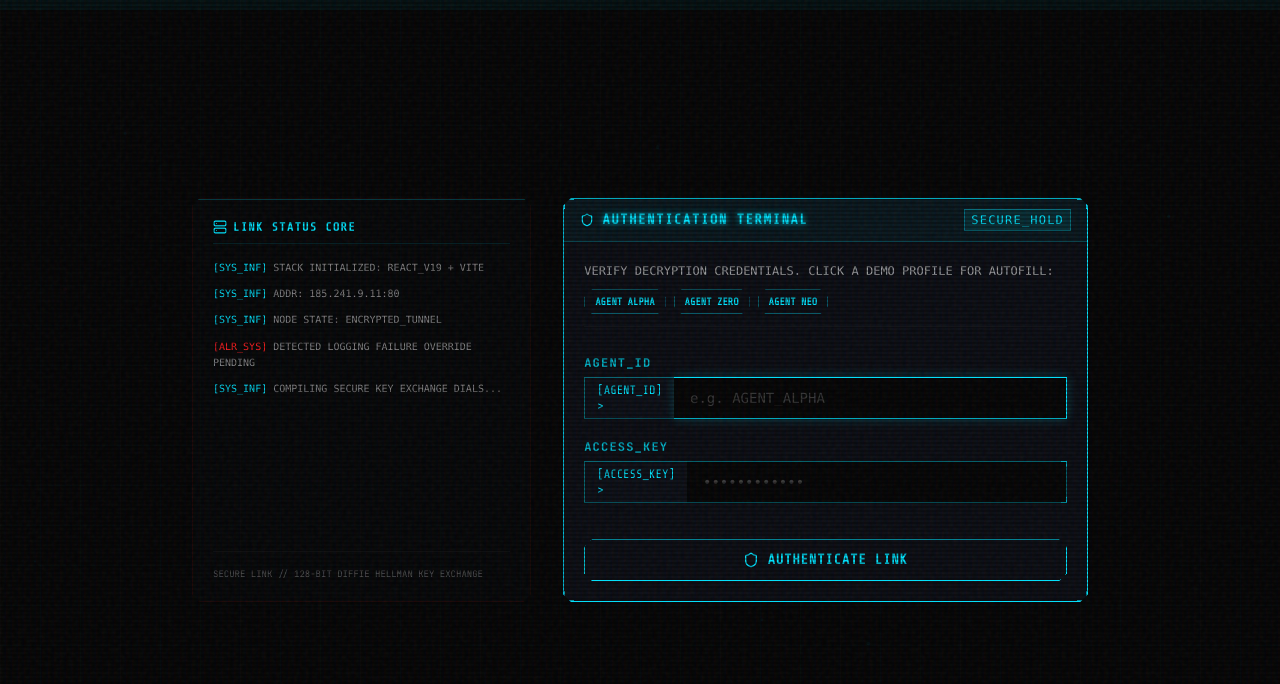
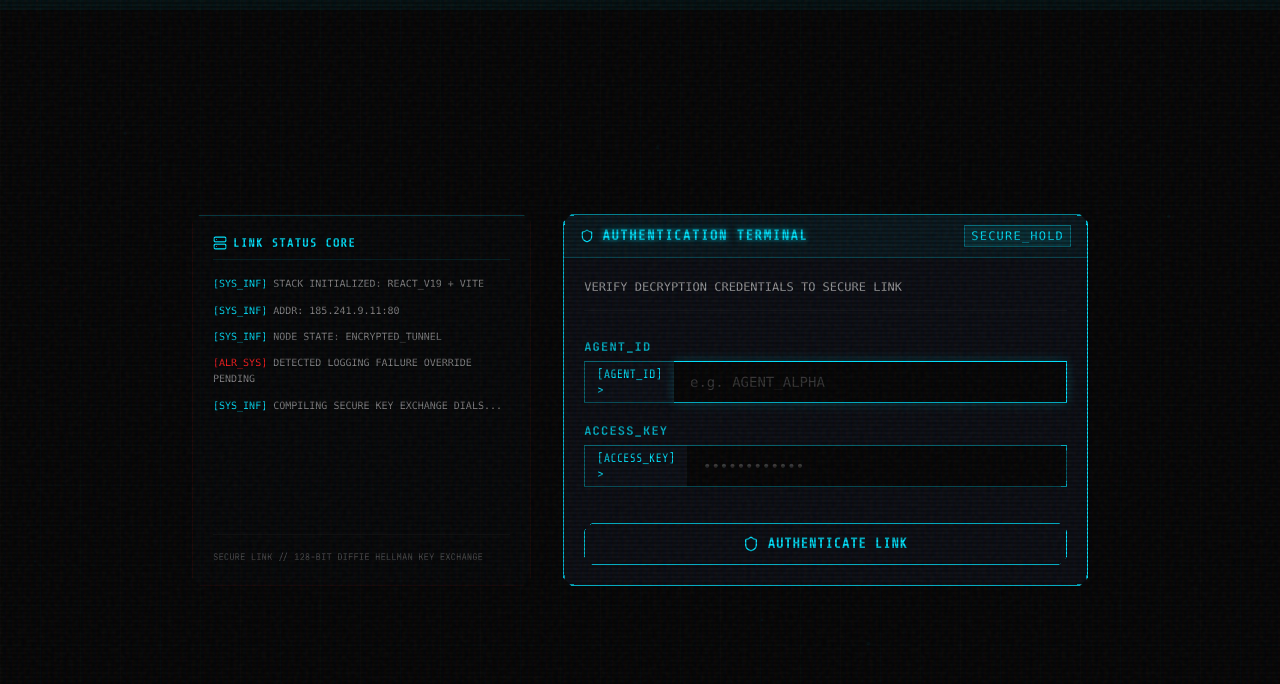
Before and after one commit to ayush21-r/cyberhunt-2, a React (Vite) app: page /login in a window 1280 px wide. Shown: the top 684 px of the page. Built offline with nearby package versions, Linux system fonts and the light colour scheme.

Commit message:
UI: remove demo autofill buttons

```diff
--- a/src/pages/LoginPage.tsx
+++ b/src/pages/LoginPage.tsx
@@ -20,14 +20,7 @@ export const LoginPage: React.FC = () => {
   const [statusText, setStatusText] = useState<string>('');
   const [errorMsg, setErrorMsg] = useState<string>('');
 
-  const handleAutofill = (id: string) => {
-    setAgentId(id);
-    if (id === 'AGENT_ALPHA') setAccessKey('secret123');
-    else if (id === 'AGENT_ZERO') setAccessKey('admin456');
-    else if (id === 'AGENT_NEO') setAccessKey('password123'); // Just a fallback for neo
-    else setAccessKey('SECURITY_PASS_77');
-    setErrorMsg('');
-  };
+
 
   const handleAuthenticate = async (e: React.FormEvent) => {
     e.preventDefault();
@@ -146,34 +139,8 @@ export const LoginPage: React.FC = () => {
               <form onSubmit={handleAuthenticate} className="flex flex-col gap-5">
                 <div className="text-left mb-2 select-none border-b border-white/5 pb-3">
                   <p className="text-xs text-white/60 leading-relaxed font-mono">
-                    VERIFY DECRYPTION CREDENTIALS. CLICK A DEMO PROFILE FOR AUTOFILL:
+                    VERIFY DECRYPTION CREDENTIALS TO SECURE LINK
                   </p>
-                  <div className="flex flex-wrap gap-2 mt-2 font-sharetech">
-                    <button
-                      type="button"
-                      onClick={() => handleAutofill('AGENT_ALPHA')}
-                      className="text-[10px] text-cyber-cyan border border-cyber-cyan/35 hover:border-cyber-cyan hover:bg-cyber-cyan/10 px-2.5 py-1 clip-corners transition-all duration-150 cursor-pointer font-bold focus:outline-hidden focus:ring-1 focus:ring-cyber-cyan"
-                      aria-label="Autofill credentials for Agent Alpha"
-                    >
-                      AGENT ALPHA
-                    </button>
-                    <button
-                      type="button"
-                      onClick={() => handleAutofill('AGENT_ZERO')}
-                      className="text-[10px] text-cyber-cyan border border-cyber-cyan/35 hover:border-cyber-cyan hover:bg-cyber-cyan/10 px-2.5 py-1 clip-corners transition-all duration-150 cursor-pointer font-bold focus:outline-hidden focus:ring-1 focus:ring-cyber-cyan"
-                      aria-label="Autofill credentials for Agent Zero"
-                    >
-                      AGENT ZERO
-                    </button>
-                    <button
-                      type="button"
-                      onClick={() => handleAutofill('AGENT_NEO')}
-                      className="text-[10px] text-cyber-cyan border border-cyber-cyan/35 hover:border-cyber-cyan hover:bg-cyber-cyan/10 px-2.5 py-1 clip-corners transition-all duration-150 cursor-pointer font-bold focus:outline-hidden focus:ring-1 focus:ring-cyber-cyan"
-                      aria-label="Autofill credentials for Agent Neo"
-                    >
-                      AGENT NEO
-                    </button>
-                  </div>
                 </div>
 
                 <CyberInput
```
